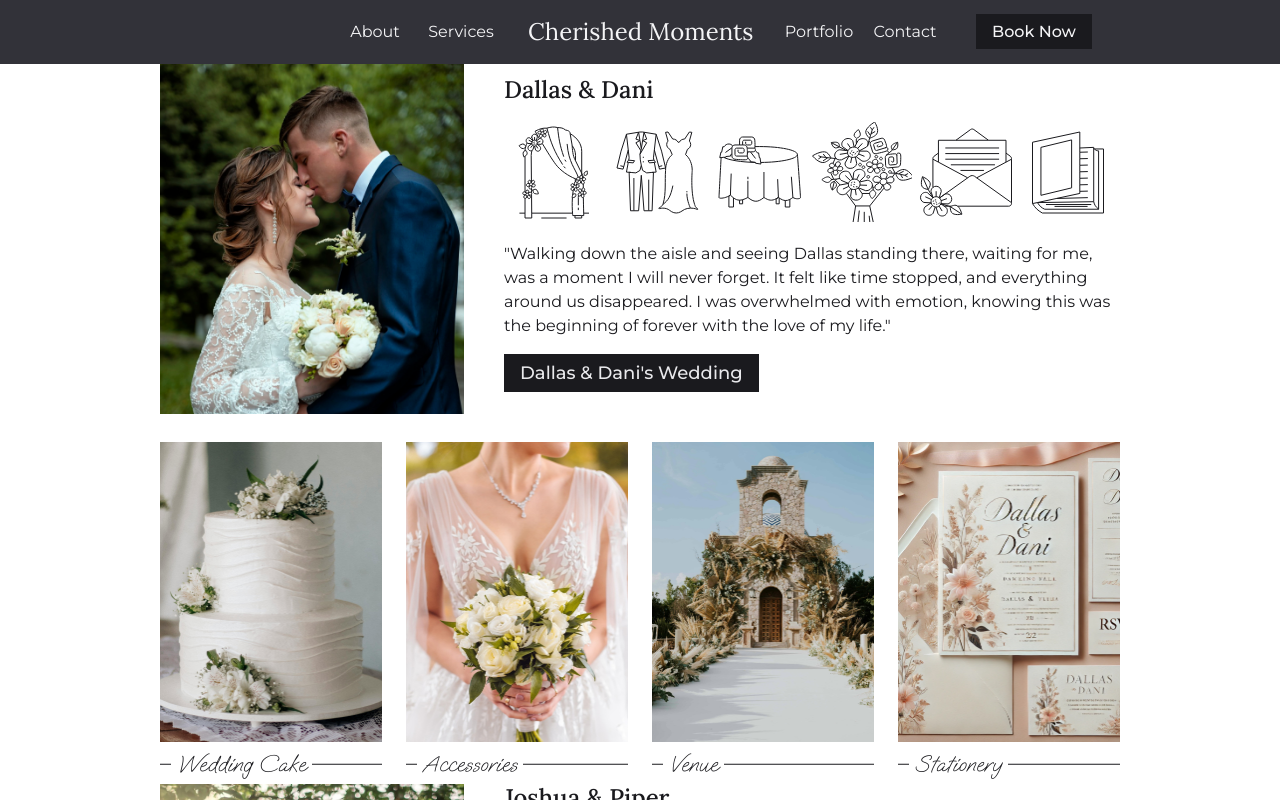
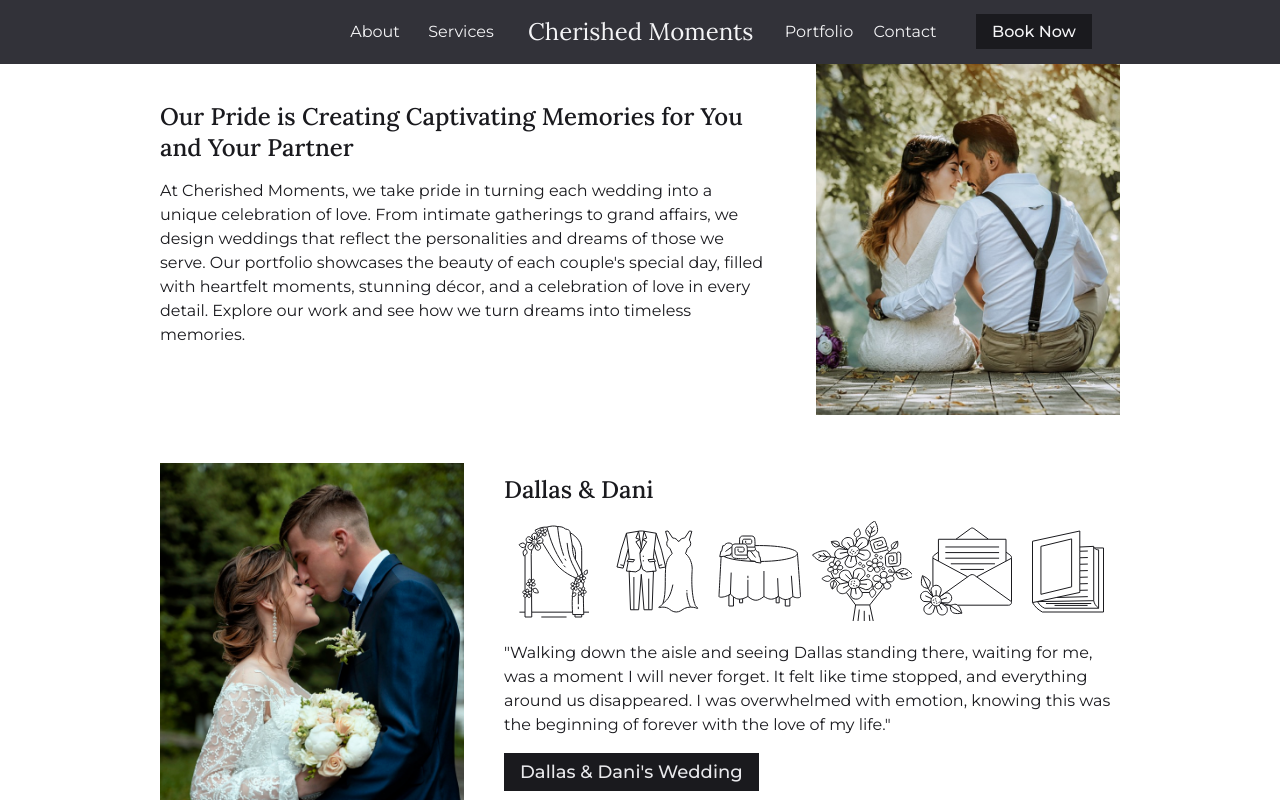
Before and after one commit to alexandrapierson/cherished-moments, a Next.js app: page /portfolio in a window 1280 px wide. Shown: the top 800 px of the page. Built offline with nearby package versions, Linux system fonts and the light colour scheme.

Commit message:
Modified portfolio page to include footer call to action and header text.

```diff
--- a/src/app/components/portfolio-couple/PortfolioCouple.tsx
+++ b/src/app/components/portfolio-couple/PortfolioCouple.tsx
@@ -71,7 +71,7 @@ const PortfolioCouple: React.FC<PortfolioCoupleProps> = ({
   }
 
   return (
-    <section className={styles.portfolioCouple}>
+    <section className={`${styles.portfolioCouple} margin-xxl`}>
       <div className={styles.textContent}>
         <h2>{couplesName}</h2>
 
--- a/src/app/portfolio/page.tsx
+++ b/src/app/portfolio/page.tsx
@@ -1,9 +1,35 @@
 import React from 'react'
 import PortfolioCouple from '../components/portfolio-couple/PortfolioCouple'
+import Image from 'next/image'
+import Link from 'next/link'
 
 const Portfolio = () => {
   return (
     <main className='content-grid'>
+      <section className={`image-text-section right`}>
+        <div className={`image-container`}>
+          <Image
+            src='/images/home-page/couple-pixabay.jpg'
+            alt='Wedding aisle with white rose bouquets on either side.'
+            width='700'
+            height='800'
+          />
+        </div>
+        <div className={`text-container`}>
+          <h1 className='margin-s'>
+            Our Pride is Creating Captivating Memories for You and Your Partner
+          </h1>
+          <p className='margin-m'>
+            At Cherished Moments, we take pride in turning each wedding into a
+            unique celebration of love. From intimate gatherings to grand
+            affairs, we design weddings that reflect the personalities and
+            dreams of those we serve. Our portfolio showcases the beauty of each
+            couple&#39;s special day, filled with heartfelt moments, stunning
+            décor, and a celebration of love in every detail. Explore our work
+            and see how we turn dreams into timeless memories.
+          </p>
+        </div>
+      </section>
       <PortfolioCouple
         couplesName='Dallas & Dani'
         services={[
@@ -45,7 +71,6 @@ const Portfolio = () => {
           }
         ]}
       />
-
       <PortfolioCouple
         couplesName='Joshua & Piper'
         services={['venue', 'catering', 'floral', 'stationery', 'event']}
@@ -79,7 +104,6 @@ const Portfolio = () => {
           }
         ]}
       />
-
       <PortfolioCouple
         couplesName='Brandon & Lily'
         services={[
@@ -120,6 +144,32 @@ const Portfolio = () => {
           }
         ]}
       />
+
+      <section className={`image-text-section`}>
+        <div className={`image-container`}>
+          <Image
+            src='/images/home-page/couple-pixabay.jpg'
+            alt='Wedding aisle with white rose bouquets on either side.'
+            width='700'
+            height='800'
+          />
+        </div>
+        <div className={`text-container`}>
+          <h1 className='margin-s'>Plan your wedding with us</h1>
+          <p className='margin-m'>
+            Your wedding day is one of the most memorable moments of your life,
+            and we&#39;re here to make it unforgettable. From the initial
+            planning stages to the final touches, our dedicated team will guide
+            you every step of the way. With personalized services and a
+            commitment to bringing your vision to life, we&#39;ll handle every
+            detail so you can focus on celebrating. Let us transform your dream
+            into reality, creating a wedding that&#39;s perfectly you.
+          </p>
+          <Link href='#' className='primary-button'>
+            Book An Appointment
+          </Link>
+        </div>
+      </section>
     </main>
   )
 }
```
